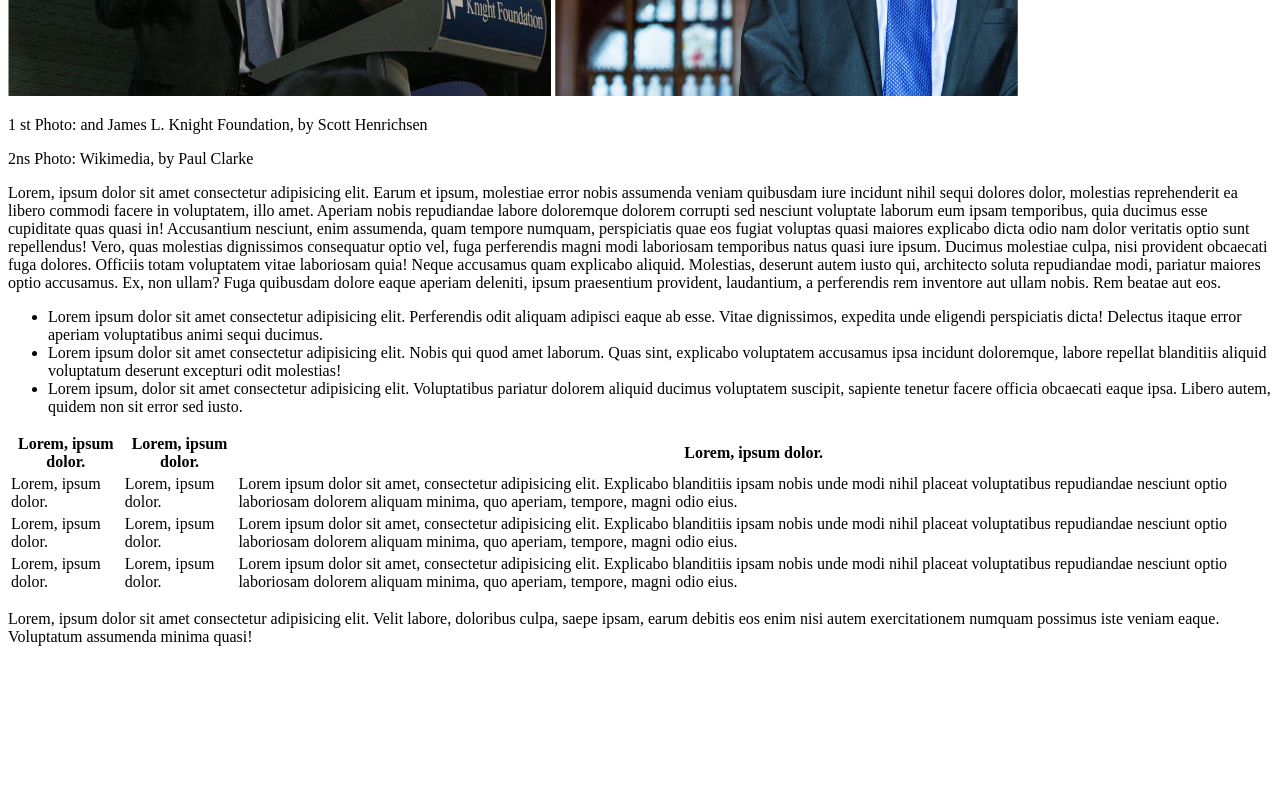
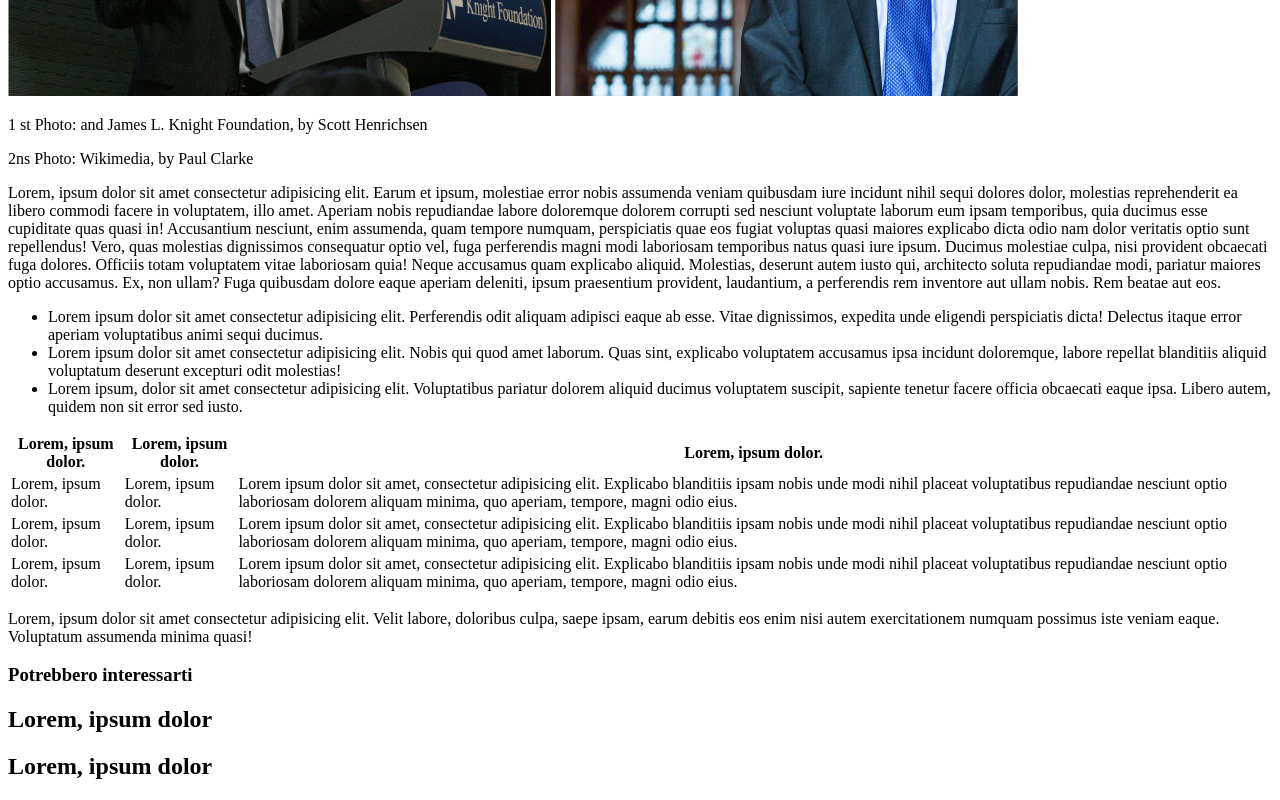
Before and after one commit to HectorMario/html-css-booleaner, a plain HTML site: page index.html in a window 1280 px wide. Shown: the part 679-1479 px from the top of the page. Before the commit the page ends 1341 px from the top, so only its background shows below. Drawn offline with Linux system fonts and the light colour scheme.

Commit message:
fatto footer

```diff
--- a/index.html
+++ b/index.html
@@ -67,7 +67,18 @@
         <p>Lorem, ipsum dolor sit amet consectetur adipisicing elit. Velit labore, doloribus culpa, saepe ipsam, earum debitis <span> eos enim nisi autem exercitationem numquam possimus iste veniam eaque</span>. Voluptatum assumenda minima quasi!</p>
     </main>
     <!-- End main -->
-
-
+    <!-- footer -->
+    <footer>
+        <div class="sotto-title">
+            <h3>Potrebbero interessarti</h3>
+        </div>
+        <div id="viola">
+            <h2>Lorem, ipsum dolor</h2>
+        </div>
+        <div id="nero">
+            <h2>Lorem, ipsum dolor</h2>
+        </div>
+    </footer>
+    <!-- End footer -->
 </body>
 </html>
```
